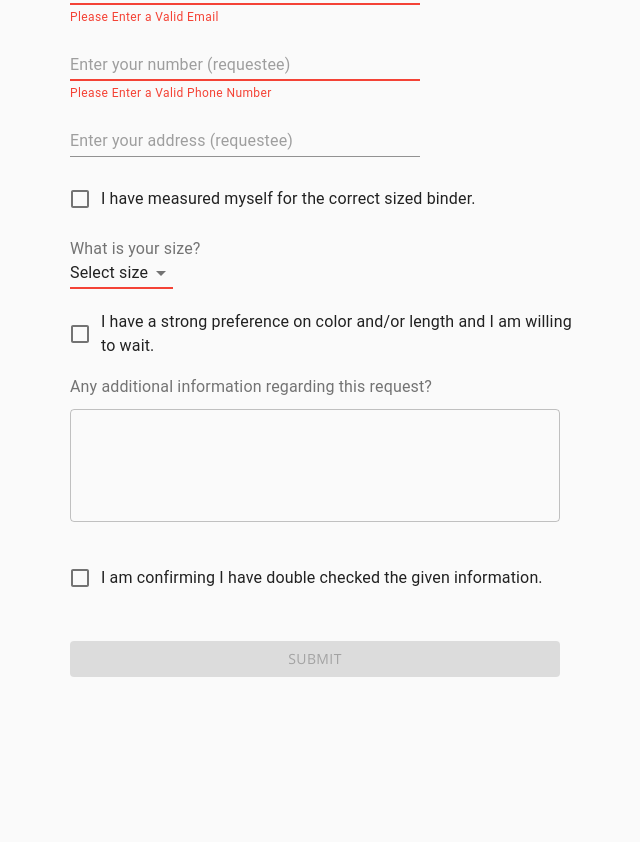
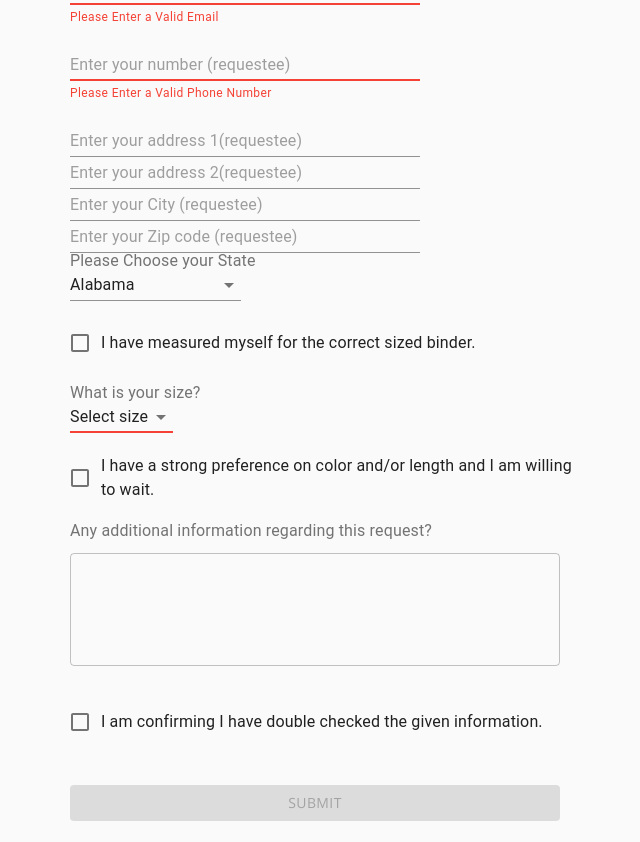
Before and after one commit to limzkil/OM-binder-program, a React (Create React App) app: page /form in a window 1280 px wide. Shown: the part 1007-1849 px from the top of the page, without its empty margins (311-951 px from the left). Before the commit the page ends 1705 px from the top, so only its background shows below. Built offline with nearby package versions, Linux system fonts and the light colour scheme.

Commit message:
Working on Address

```diff
--- a/src/ReqForm.js
+++ b/src/ReqForm.js
@@ -64,6 +64,11 @@ export default function ReqForm() {
   const [emailSelf, setEmailSelf] = useState("");
   const [numberSelf, setNumberSelf] = useState("");
   const [addressSelf, setAddressSelf] = useState("");
+  const [address1, setAddress1] = useState("");
+  const [address2, setAddress2] = useState("");
+  const [addressCity, setAddressCity] = useState("");
+  const [addressZip, setAddressZip] = useState("");
+  const [addressState, setAddressState] = useState("");
 
   const [yesMeasure, setYesMeasure] = useState(false);
 
@@ -85,9 +90,9 @@ export default function ReqForm() {
   const [validConsent, setValidConsent] = useState(false);
   const [validName, setValidName] = useState(false);
   const [validPhone, setValidPhone] = useState(false);
-  const [validSize, setValidSize] = useState(false)
+  const [validSize, setValidSize] = useState(false);
   const [isError, setIsError] = useState(true);
-  const [submitState, setSubmitState] = useState(true);
+
   const style = useStyles();
   const handlePhone = (event) => {
     let phone = event.target.value;
@@ -99,14 +104,14 @@ export default function ReqForm() {
     }
   };
   const handleSize = (event) => {
-    let size = event.target.value
-    setBindSize(size)
-    if(size === ""){
-      setValidSize(false)
+    let size = event.target.value;
+    setBindSize(size);
+    if (size === "") {
+      setValidSize(false);
     } else {
-      setValidSize(true)
+      setValidSize(true);
     }
-  }
+  };
   const handleSelfOrElse = (event) => {
     let SoE = event.target.value;
     setSelfOrElse(SoE);
@@ -205,7 +210,7 @@ export default function ReqForm() {
   const handleSend = async (e) => {
     setSent(true);
     try {
-      console.log(bindColor + " " + bindLength)
+      console.log(bindColor + " " + bindLength);
       await fetch("http://localhost:5000/send_mail", {
         body: JSON.stringify({
           emailSelf: emailSelf,
@@ -223,7 +228,6 @@ export default function ReqForm() {
           bindColor: bindColor === "" ? "No preference" : bindColor,
           willWait: waitLenCol,
           moreInfo: moreInf,
-
         }),
         headers: { "content-type": "application/json" },
         method: "POST",
@@ -328,12 +332,8 @@ export default function ReqForm() {
                     <option value={"Friend or family member"}>
                       Friend or family member
                     </option>
-                        <option value={"Community member"}>
-                          Community member
-                        </option>
-                        <option value={"Other"}>
-                          Other
-                        </option>
+                    <option value={"Community member"}>Community member</option>
+                    <option value={"Other"}>Other</option>
                   </NativeSelect>
                 </Grid>
 
@@ -431,15 +431,21 @@ export default function ReqForm() {
                         onChange={(e) => setRelMinor(e.target.value)}
                       >
                         <option value="">Select relationship</option>
-                        <option value={"Parent or guardian"}>Parent or guardian</option>
-                        <option value={"Teacher or other school staff"}>Teacher or other school staff</option>
-                        <option value={"Sibling or friend"}>Sibling or friend</option>
-                        <option value={"Counselor, therapist or other medical staff"}>
+                        <option value={"Parent or guardian"}>
+                          Parent or guardian
+                        </option>
+                        <option value={"Teacher or other school staff"}>
+                          Teacher or other school staff
+                        </option>
+                        <option value={"Sibling or friend"}>
+                          Sibling or friend
+                        </option>
+                        <option
+                          value={"Counselor, therapist or other medical staff"}
+                        >
                           Counselor, therapist or other medical staff
                         </option>
-                        <option value={"Other"}>
-                          Other
-                        </option>
+                        <option value={"Other"}>Other</option>
                       </NativeSelect>
                     </Grid>
                   </>
@@ -450,7 +456,8 @@ export default function ReqForm() {
                 </Typography>
                 <Grid item xs={12} className={style.formItemContain}>
                   <InputLabel>
-                  "Are you, or the person you are requesting the binder for, between the ages of 14 & 22"
+                    "Are you, or the person you are requesting the binder for,
+                    between the ages of 14 & 22"
                   </InputLabel>
                   <NativeSelect
                     id="ageCheck"
@@ -470,7 +477,8 @@ export default function ReqForm() {
 
                 <Grid item xs={12} className={style.formItemContain}>
                   <InputLabel>
-                  Will this be the first binder that you, or the person you're requesting for, have owned?
+                    Will this be the first binder that you, or the person you're
+                    requesting for, have owned?
                   </InputLabel>
                   <NativeSelect
                     id="isFirstBind"
@@ -544,12 +552,96 @@ export default function ReqForm() {
                 <Grid item xs={12} className={style.formItemContain}>
                   <TextField
                     type="text"
-                    name="address"
-                    placeholder="Enter your address (requestee)"
-                    value={addressSelf}
+                    name="address1"
+                    placeholder="Enter your address 1(requestee)"
+                    value={address1}
                     className={style.formItemField}
-                    onChange={(e) => setAddressSelf(e.target.value)}
+                    onChange={(e) => setAddress1(e.target.value)}
                   />
+                  <TextField
+                    type="text"
+                    name="address2"
+                    placeholder="Enter your address 2(requestee)"
+                    value={address2}
+                    className={style.formItemField}
+                    onChange={(e) => setAddress2(e.target.value)}
+                  />
+                  <TextField
+                    type="text"
+                    name="addressCity"
+                    placeholder="Enter your City (requestee)"
+                    value={addressCity}
+                    className={style.formItemField}
+                    onChange={(e) => setAddressCity(e.target.value)}
+                  />
+                  <TextField
+                    type="text"
+                    name="addressZip"
+                    placeholder="Enter your Zip code (requestee)"
+                    value={addressZip}
+                    className={style.formItemField}
+                    onChange={(e) => setAddressZip(e.target.value)}
+                  />
+                  <InputLabel>Please Choose your State</InputLabel>
+                  <NativeSelect
+                    id="addressState"
+                    name="addressState"
+                    placeholder="Please Choose your state (requestee)"
+                    value={addressState}
+                    onChange={(e) => setAddressState(e.target.value)}
+                  >
+                    <option value="AL">Alabama</option>
+                    <option value="AK">Alaska</option>
+                    <option value="AZ">Arizona</option>
+                    <option value="AR">Arkansas</option>
+                    <option value="CA">California</option>
+                    <option value="CO">Colorado</option>
+                    <option value="CT">Connecticut</option>
+                    <option value="DE">Delaware</option>
+                    <option value="DC">District Of Columbia</option>
+                    <option value="FL">Florida</option>
+                    <option value="GA">Georgia</option>
+                    <option value="HI">Hawaii</option>
+                    <option value="ID">Idaho</option>
+                    <option value="IL">Illinois</option>
+                    <option value="IN">Indiana</option>
+                    <option value="IA">Iowa</option>
+                    <option value="KS">Kansas</option>
+                    <option value="KY">Kentucky</option>
+                    <option value="LA">Louisiana</option>
+                    <option value="ME">Maine</option>
+                    <option value="MD">Maryland</option>
+                    <option value="MA">Massachusetts</option>
+                    <option value="MI">Michigan</option>
+                    <option value="MN">Minnesota</option>
+                    <option value="MS">Mississippi</option>
+                    <option value="MO">Missouri</option>
+                    <option value="MT">Montana</option>
+                    <option value="NE">Nebraska</option>
+                    <option value="NV">Nevada</option>
+                    <option value="NH">New Hampshire</option>
+                    <option value="NJ">New Jersey</option>
+                    <option value="NM">New Mexico</option>
+                    <option value="NY">New York</option>
+                    <option value="NC">North Carolina</option>
+                    <option value="ND">North Dakota</option>
+                    <option value="OH">Ohio</option>
+                    <option value="OK">Oklahoma</option>
+                    <option value="OR">Oregon</option>
+                    <option value="PA">Pennsylvania</option>
+                    <option value="RI">Rhode Island</option>
+                    <option value="SC">South Carolina</option>
+                    <option value="SD">South Dakota</option>
+                    <option value="TN">Tennessee</option>
+                    <option value="TX">Texas</option>
+                    <option value="UT">Utah</option>
+                    <option value="VT">Vermont</option>
+                    <option value="VA">Virginia</option>
+                    <option value="WA">Washington</option>
+                    <option value="WV">West Virginia</option>
+                    <option value="WI">Wisconsin</option>
+                    <option value="WY">Wyoming</option>
+                  </NativeSelect>
                 </Grid>
 
                 <Grid item xs={12} className={style.formItemContain}>
@@ -596,7 +688,9 @@ export default function ReqForm() {
                     label="I have a strong preference on color and/or length and I am willing to wait."
                   />
                 </Grid>
-                {waitLenCol ? (<><Grid item xs={12} className={style.formItemContain}>
+                {waitLenCol ? (
+                  <>
+                    <Grid item xs={12} className={style.formItemContain}>
                       <InputLabel>What is your preferred length?</InputLabel>
                       <NativeSelect
                         id="bindLength"
@@ -630,7 +724,9 @@ export default function ReqForm() {
                         <option value={"Grey"}>Grey</option>
                         <option value={"White"}>White</option>
                       </NativeSelect>
-                </Grid></>) : null}
+                    </Grid>
+                  </>
+                ) : null}
                 <Grid item xs={12} className={style.formItemContain}>
                   <InputLabel>
                     Any additional information regarding this request?
```
Also changed, not shown: Schema.js (+7 -1 lines), server.js (+42 -6 lines), src/displayComponents/Validation.js (added, +18 -0 lines). Lines whose indentation alone changed are shown as unchanged.
